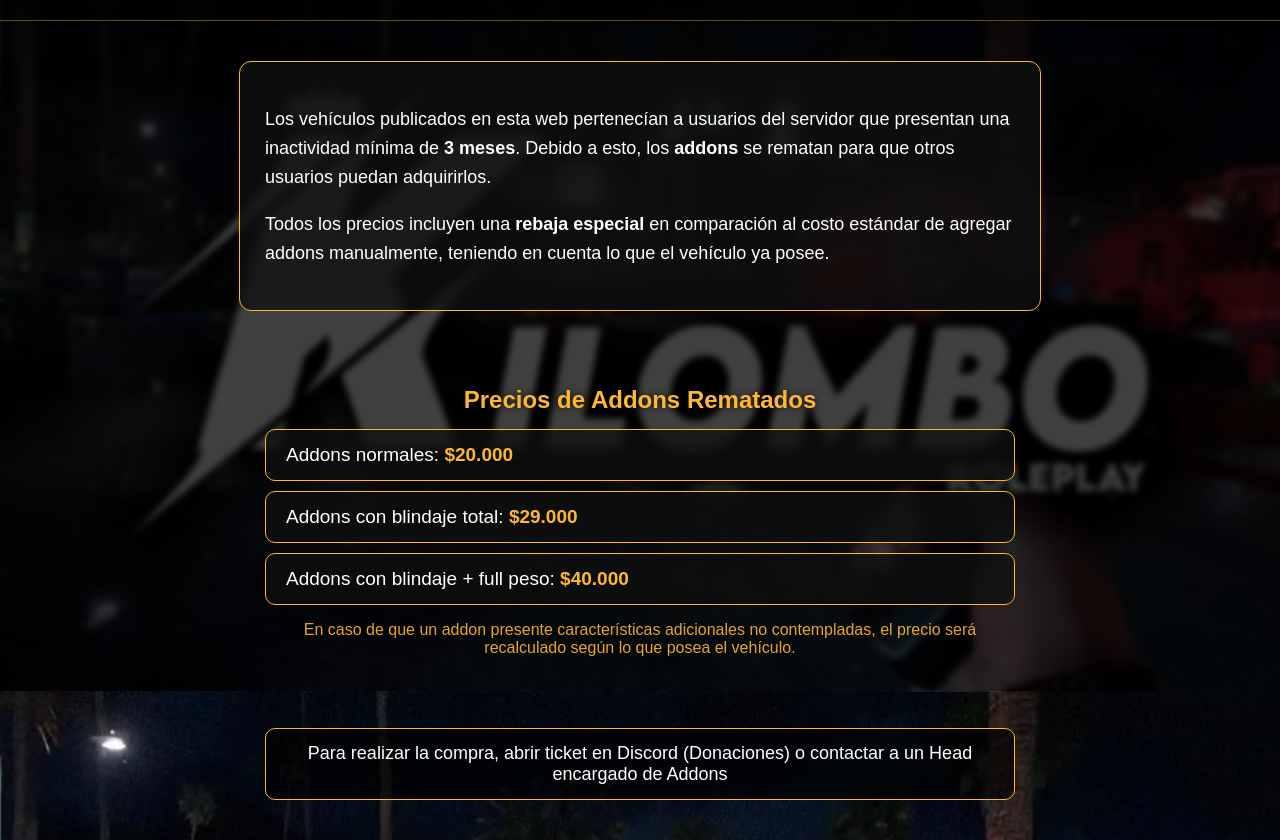
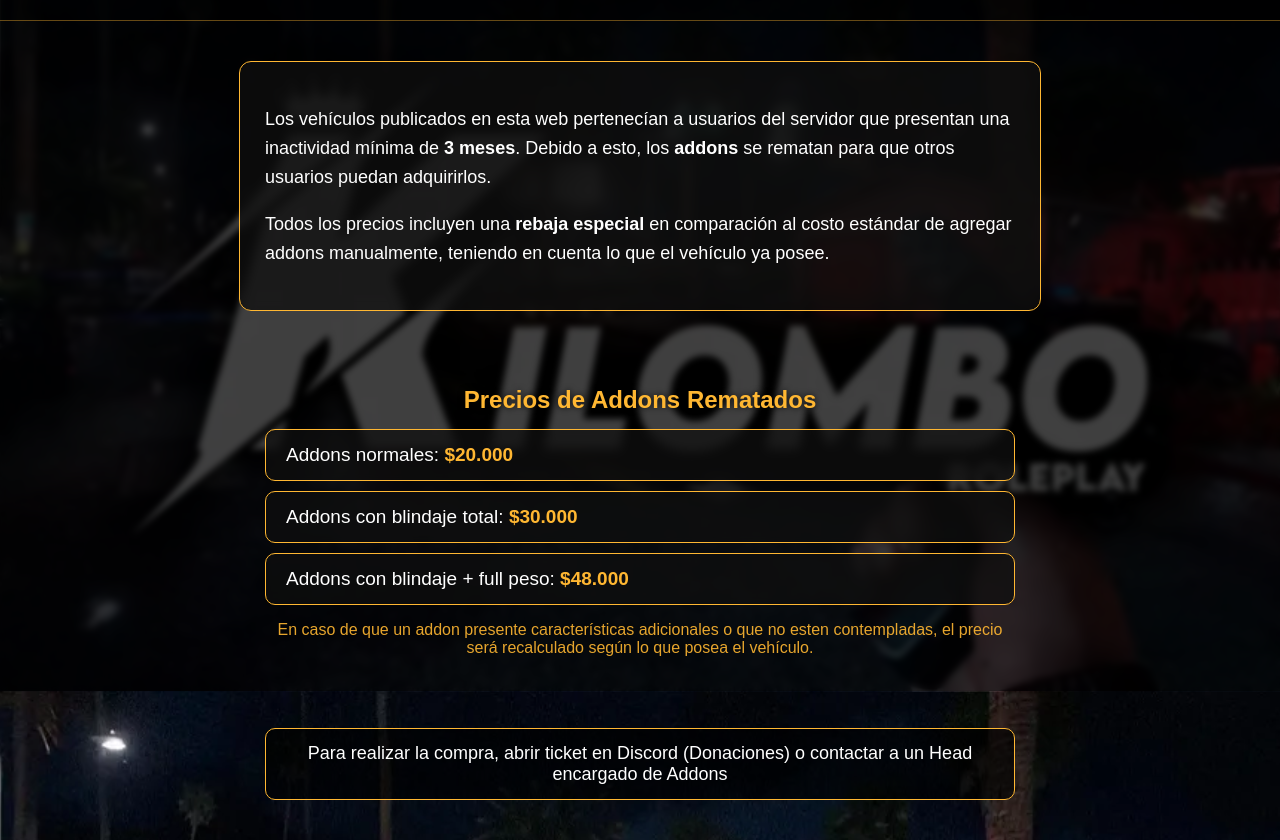
Before and after one commit to Blaink22/web-autos, a plain HTML site: page info.html in a window 1280 px wide. Shown: the part 109-949 px from the top of the page. Drawn offline with Linux system fonts and the light colour scheme.

Commit message:
Update info.html

```diff
--- a/info.html
+++ b/info.html
@@ -36,12 +36,12 @@
 
         <ul class="price-list">
             <li>Addons normales: <span>$20.000</span></li>
-            <li>Addons con blindaje total: <span>$29.000</span></li>
-            <li>Addons con blindaje + full peso: <span>$40.000</span></li>
+            <li>Addons con blindaje total: <span>$30.000</span></li>
+            <li>Addons con blindaje + full peso: <span>$48.000</span></li>
         </ul>
 
         <p class="extra-info">
-            En caso de que un addon presente características adicionales no contempladas,
+            En caso de que un addon presente características adicionales o que no esten contempladas,
             el precio será recalculado según lo que posea el vehículo.
         </p>
     </div>
```
